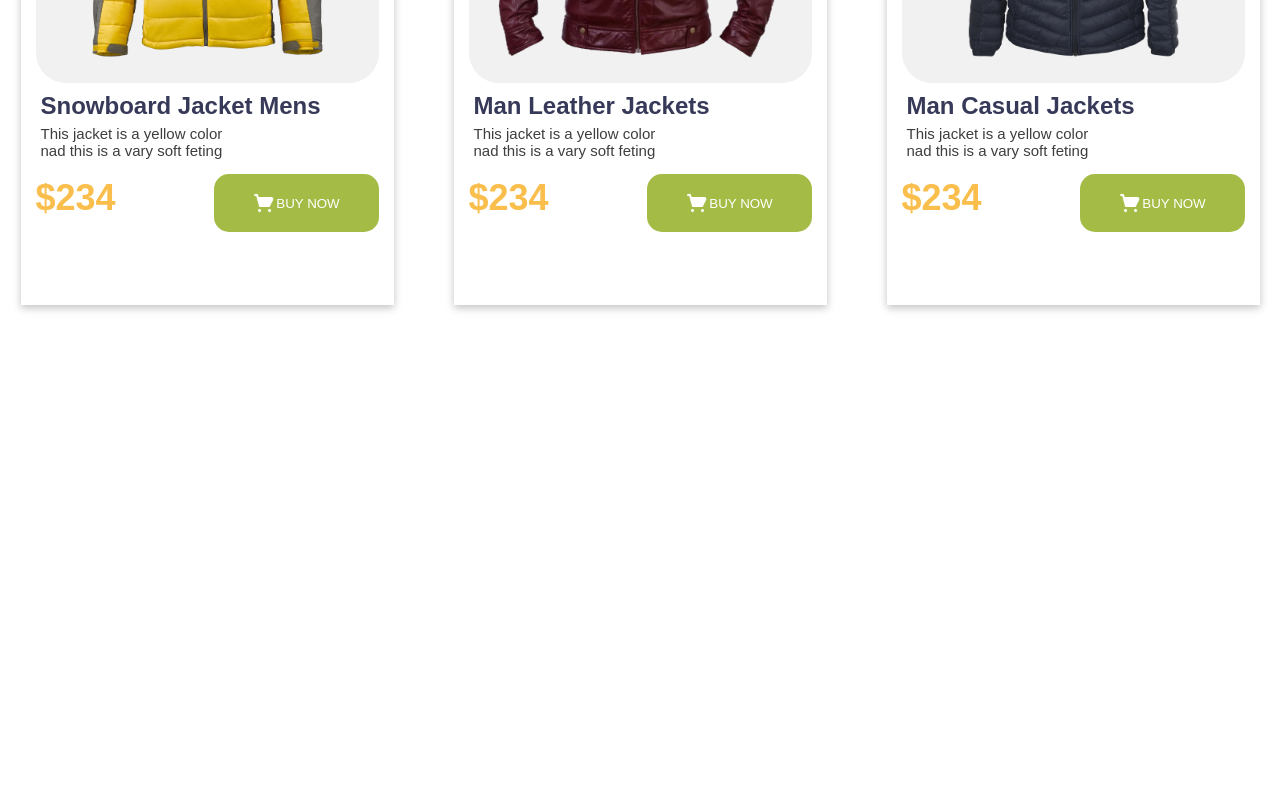
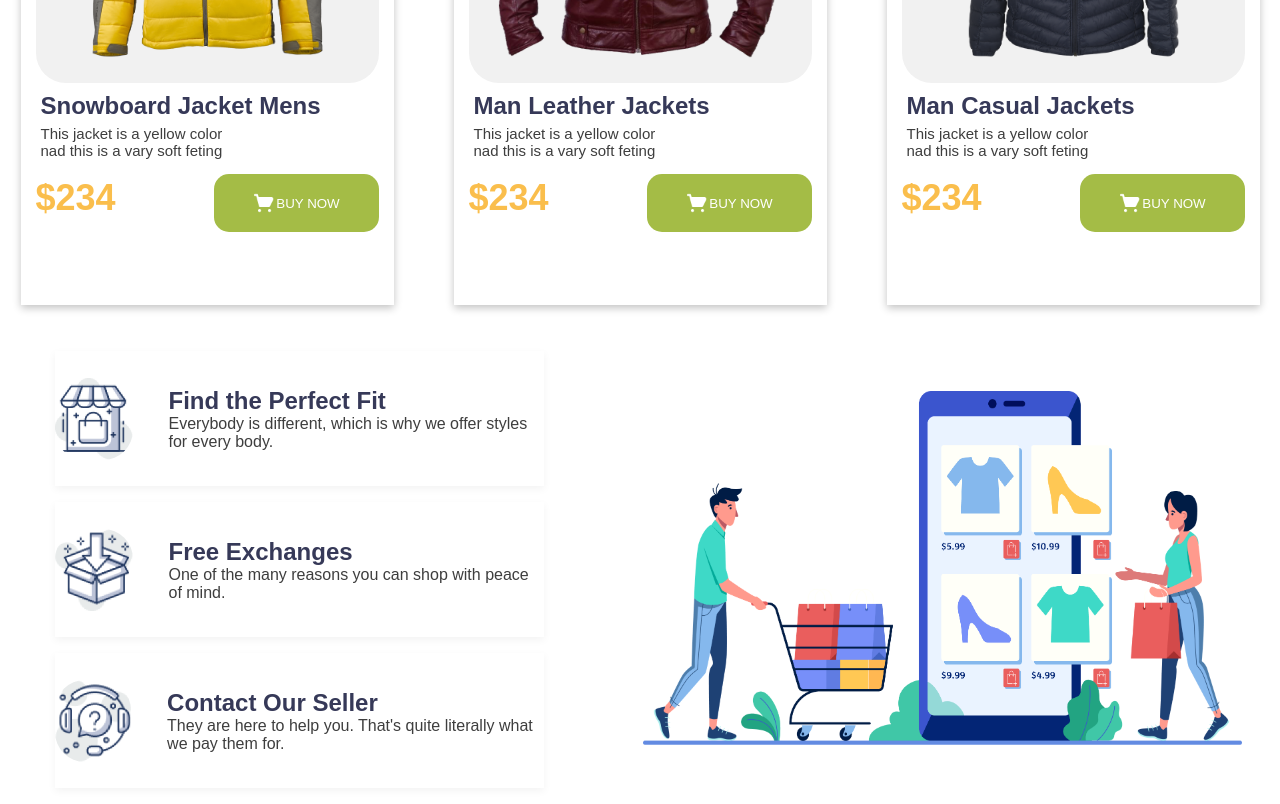
Before and after one commit to wahab-rubel/penguin-website-2024, a plain HTML site: page index.html in a window 1280 px wide. Shown: the part 1779-2583 px from the top of the page. Before the commit the page ends 2114 px from the top, so only its background shows below. Drawn offline with Linux system fonts and the light colour scheme.

Commit message:
my second commit

```diff
--- a/index.html
+++ b/index.html
@@ -117,6 +117,35 @@
     </div>
   </section>
  </main>
- <footer></footer>
+ <footer>
+  <div class="foot-section">
+    <div class="offer-section">
+     <div class="home">
+      <img src="./icons/house.png" alt="find the perfect fit">
+      <div class="home1">
+        <h1 class="offer-title">Find the Perfect Fit</h1>
+      <p class="offer-description">Everybody is different, which is why we offer styles for every body.</p>
+      </div>
+     </div>
+     <div class="home">
+      <img src="./icons/box.png" alt="free exchanges">
+      <div class="home1">
+        <h1 class="offer-title">Free Exchanges</h1>
+      <p class="offer-description">One of the many reasons you can shop with peace of mind.</p>
+      </div>
+     </div>
+     <div class="home">
+      <img src="./icons/question.png" alt="">
+     <div class="home1">
+      <h1 class="offer-title">Contact Our Seller</h1>
+      <p class="offer-description">They are here to help you. That's quite literally what we pay them for.</p>
+     </div>
+     </div>
+    </div>
+      <div class="add-image">
+        <img src="./images/shopping.png" alt="">
+      </div>
+  </div>
+ </footer>
 </body>
 </html>
--- a/style.css
+++ b/style.css
@@ -123,3 +123,61 @@ height: 39px;
  font-size: 36px;
  color: rgba(250, 190, 76, 1);
 }
+
+/** -------------------------footer section style------------------  **/
+.foot-section{
+ display: flex;
+ justify-content: center;
+ align-items: center;
+ gap: 83px;
+}
+.offer-title{
+ font-weight: bold;
+ font-size: 24px;
+ color: rgba(54, 57, 88, 1);
+}
+.offer-description{
+ font-size: 16px;
+ color: rgba(62, 62, 62, 1);
+}
+.home{
+ display: flex;
+ justify-content: center;
+ align-items: center;
+ width: 489px;
+ height: 135px;
+ gap: 36px;
+ box-shadow: rgba(0, 0, 0, 0.05) 0px 3px 8px;
+ margin: 16px;
+}
+.home img{
+ width: 78px;
+ height: 82px;
+ border-radius: 30px;
+}
+
+
+.add-image img{
+ width: 599px;
+ height: 354px;
+}
+
+
+/**------------------------media query--------------------------  **/
+@media screen and (max-width: 576px) {
+ .navbar{
+  flex-direction: column;
+ }
+ .logo, ul{
+  flex-direction: column;
+ }
+ .hero-section{
+  flex-direction: column;
+ }
+ .card-image{
+  flex-direction: column;
+ }
+ .foot-section{
+  flex-direction: column;
+ }
+}
```
